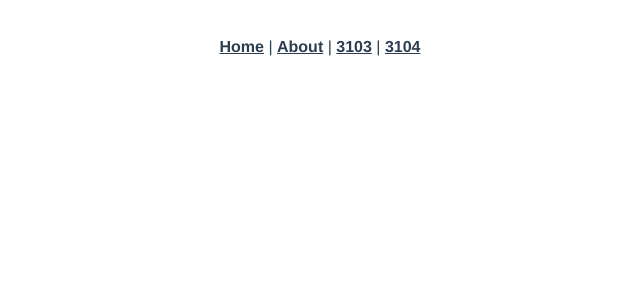
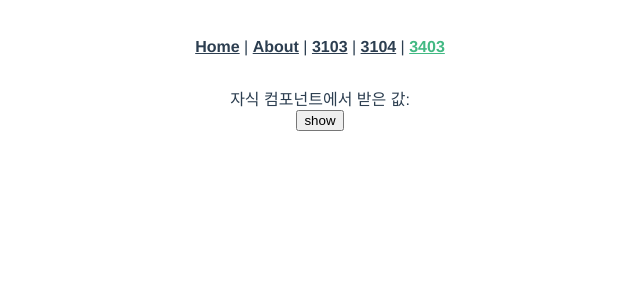
Before and after one commit to choiyunmi-ui/TIS221106, a Vue app in the folder Vuejs/vue30컴포넌트실습/comprj01/: page /3403 in a window 1280 px wide. Shown: the top 300 px of the page, without its empty margins (320-960 px from the left). Built offline with nearby package versions, Linux system fonts and the light colour scheme.

Commit message:
2022-11-20 18:10

```diff
--- a/Vuejs/vue30컴포넌트실습/comprj01/src/App.vue
+++ b/Vuejs/vue30컴포넌트실습/comprj01/src/App.vue
@@ -3,7 +3,8 @@
     <router-link to="/">Home</router-link> |
     <router-link to="/about">About</router-link> |
     <router-link to="/3103">3103</router-link> |
-    <router-link to="/3104">3104</router-link>
+    <router-link to="/3104">3104</router-link> |
+    <router-link to="/3403">3403</router-link>
   </nav>
   <router-view />
 </template>
--- a/Vuejs/vue30컴포넌트실습/comprj01/src/components/vue3403/Vue3403Comp.vue
+++ b/Vuejs/vue30컴포넌트실습/comprj01/src/components/vue3403/Vue3403Comp.vue
@@ -0,0 +1,20 @@
+<style scoped></style>
+
+<template>
+  <div>
+    <button v-on:click="showLog">show</button>
+  </div>
+</template>
+
+<script>
+export default {
+  methods: {
+    /* 이벤트 핸들러 등록 + 일반 함수 */
+    showLog(e) {
+      console.log(e.target);
+      debugger;
+      this.$emit('show-log', 'abc', 123);
+    },
+  },
+};
+</script>
--- a/Vuejs/vue30컴포넌트실습/comprj01/src/router/index.js
+++ b/Vuejs/vue30컴포넌트실습/comprj01/src/router/index.js
@@ -15,13 +15,15 @@ const routes = [
   },
   {
     path: '/3103',
-    name: '3103',
     component: () => import('../views/Vue3103View.vue'),
   },
   {
     path: '/3104',
-    name: '3104',
     component: () => import('../views/Vue3104View.vue'),
+  },
+  {
+    path: '/3403',
+    component: () => import('../views/Vue3403View.vue'),
   },
 ];
 
--- a/Vuejs/vue30컴포넌트실습/comprj01/src/views/Vue3403View.vue
+++ b/Vuejs/vue30컴포넌트실습/comprj01/src/views/Vue3403View.vue
@@ -0,0 +1,66 @@
+<style scoped></style>
+
+<template>
+  <div id="app">
+    자식 컴포넌트에서 받은 값: {{ mesg }}
+    <child-component v-on:show-log="printText"></child-component>
+  </div>
+</template>
+
+<script>
+// vuex 라이브러리에서 mapActions, mapMutations, mapState, mapGetters 함를 가져옵니다.
+// import { mapActions, mapMutations, mapState, mapGetters } from 'vuex';
+import Vue3403Comp from '../components/vue3403/Vue3403Comp.vue';
+
+export default {
+  /* pdtmc^2w */
+  props: [],
+  data() {
+    /* 컴포넌트 안에서 사용되는 변수 등록. 개별 변수 */
+    /* data 프로퍼티 값 변경시 this.set(object, key, value) 을 사용 */
+    return {
+      mesg: null,
+    };
+  },
+  //template: ``,
+  methods: {
+    /* 이벤트 핸들러 등록 + 일반 함수 */
+    printText(param1, param2) {
+      console.log(param1, param2);
+      this.$data.mesg = `param1=${param1}, param2=${param2}`;
+      debugger;
+    },
+  },
+  components: {
+    /* 전역 컴포넌트인 경우는 등록하지 않는다. 전역 컴포넌트는 프로토타입 체인으로 찾을 수 있기 때문에 */
+    /* 지역 컴포넌트나 파일 컴포넌트만 등록 한다. 예시) "태그명" : 컴포넌트명 */
+    'child-component': Vue3403Comp,
+  },
+  computed: {
+    /* 자동처리 + 동기식. 메서드로 작성. return 필수. data 와 공존 불가 */
+    /* vuex 를 사용하는 경우
+      mapGetters 는 store의 getters 를 가져옵니다.
+      namespaced: true를 설정한 경우 네임스페이스를 사용하기 때문에 store의 모듈 명을 적어주어야 합니다.
+      store 모듈에서 getters 를 가져오는 2가지 방식
+      1) store.모듈명.getters 이름 바꾸어 사용하기
+         ...mapGetters('모듈명', { get게터명1: '게터명1', get게터명2: '게터명2' }),
+      2) store.모듈명.getters 이름 그대로 사용하기(추천방식)
+         ...mapGetters('모듈명', ['게터명1', '게터명2']),
+      */
+  },
+  watch: {
+    /* 자동처리 + 비동기식. data 에 등록된 프로퍼티(변수) 모니터링. 메서드로 작성. 매개변수 필수. 외부 api 호출을 위해서 사용 */
+  },
+  created() {
+    console.log('created');
+  },
+  mounted() {
+    console.log('mounted');
+    /* store의 actions 호출 */
+    // this.$store.dispatch('액션명', payload);
+  },
+  updated() {
+    console.log('updated');
+  },
+};
+</script>
```
